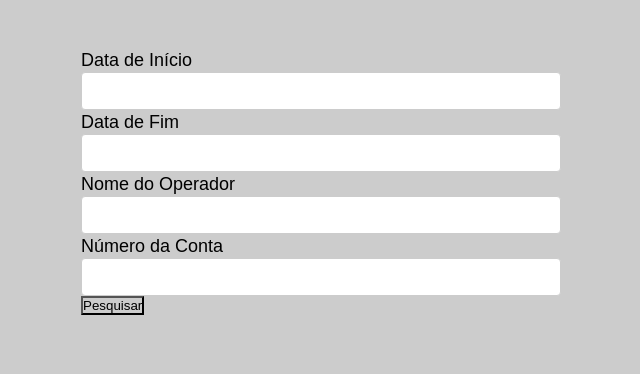
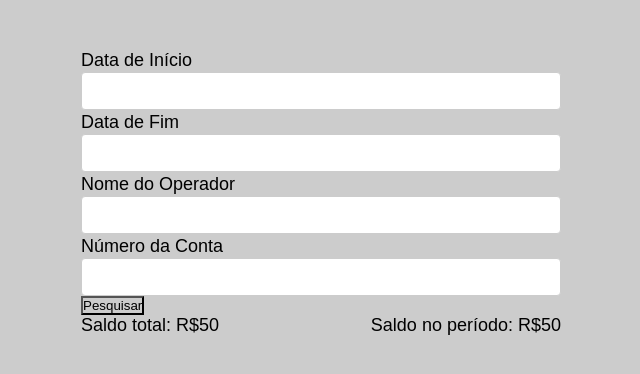
Before and after one commit to JeanFurman/frontendReact, a React (Create React App) app: page / in a window 1280 px wide. Shown: the top 374 px of the page, without its empty margins (319-959 px from the left). Built offline with nearby package versions, Linux system fonts and the light colour scheme.

Commit message:
Adicionando Saldo ao App principal

```diff
--- a/src/App.js
+++ b/src/App.js
@@ -1,5 +1,6 @@
 import './App.css';
 import Filtro from './components/Filtro'
+import Saldo from './components/Saldo'
 
 function App() {
   return (
@@ -13,6 +14,12 @@ function App() {
         </div>
         <button className='btnPesquisa'>Pesquisar</button>
       </form>
+      <div className='divApp'>
+        <Saldo />
+        <div>
+
+        </div>
+      </div>
     </div>
   );
 }
```
